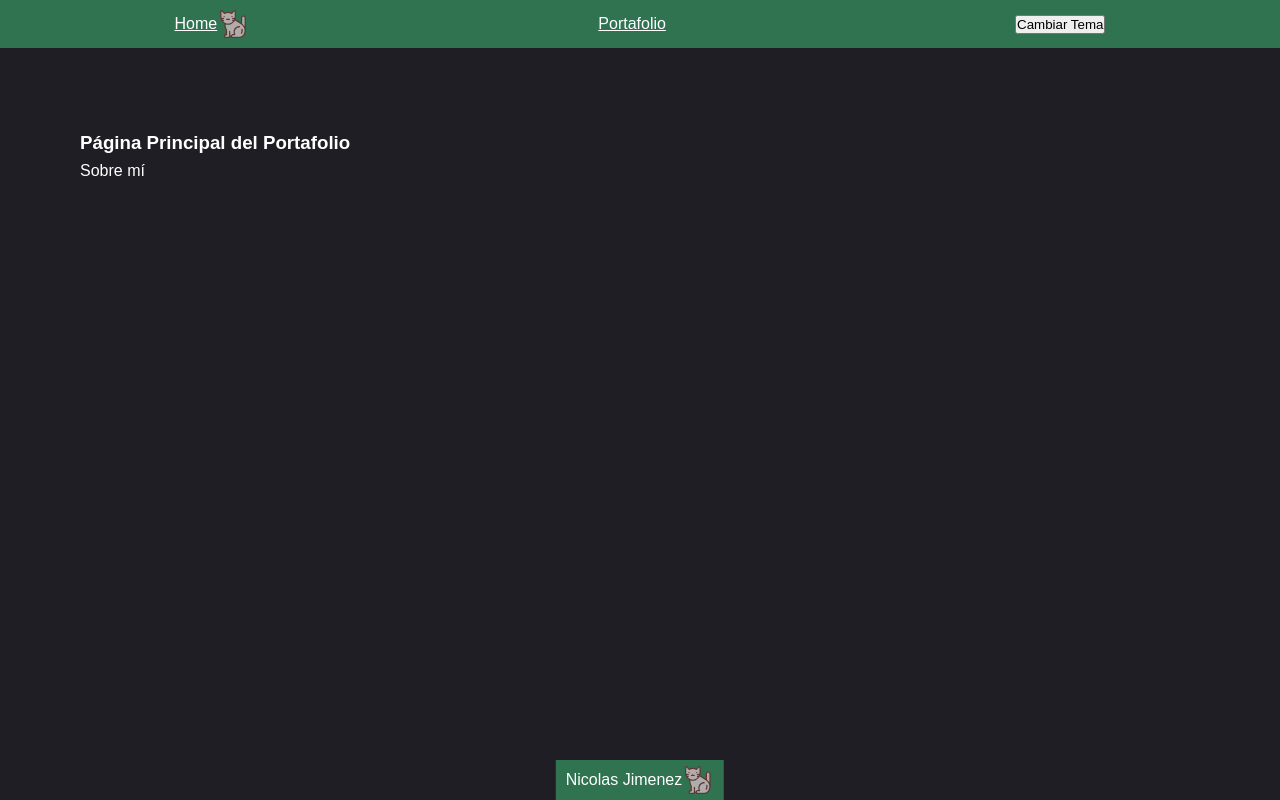
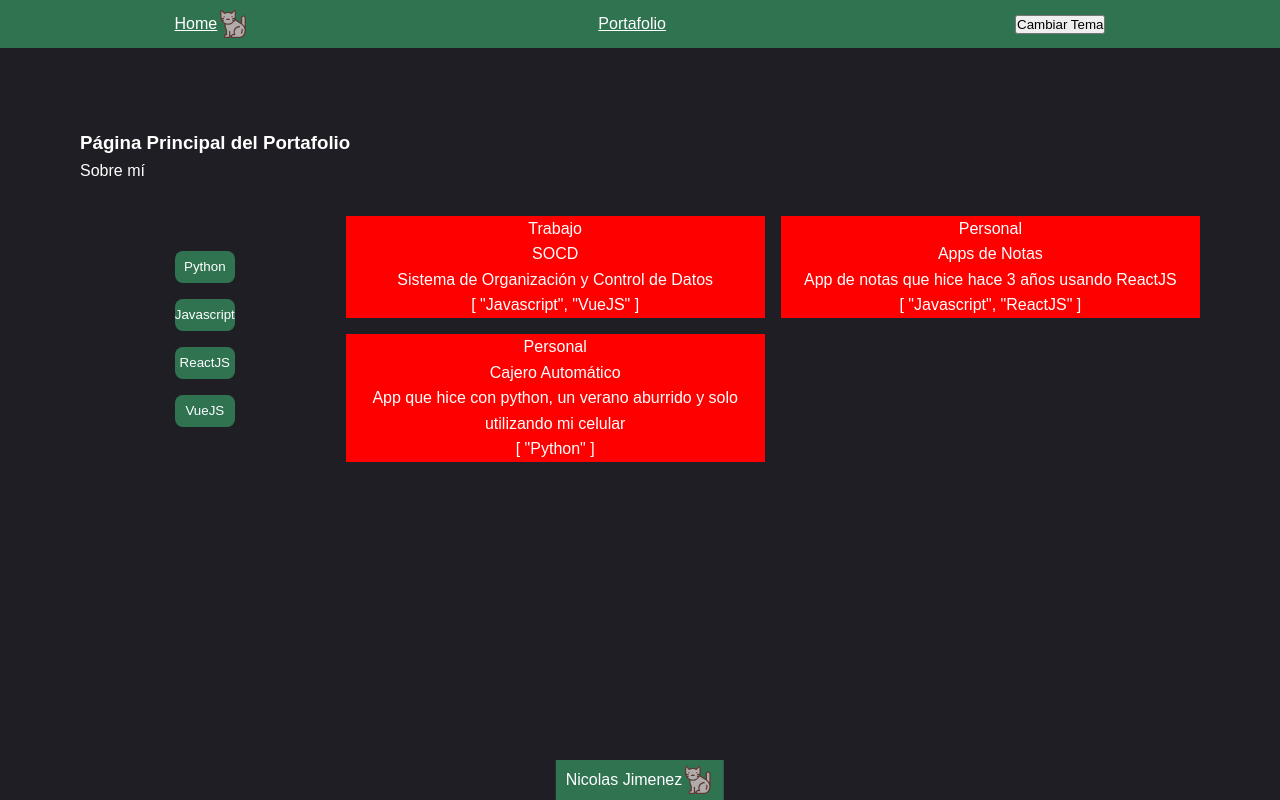
Before and after one commit to NicoJimenez123/portafolio, a Vue app: page / in a window 1280 px wide. Built offline with nearby package versions, Linux system fonts and the light colour scheme.

Commit message:
Añadido listado de tecnologias, modificado CSS y añadido filtro de botones de tecnologias

```diff
--- a/src/components/ListadoProyectos.vue
+++ b/src/components/ListadoProyectos.vue
@@ -1,31 +1,99 @@
 <template>
-  <div>
+  <div id="proyectos">
+    <div id='listaTecnologias'>
+      <button
+        v-for="tecnologia in tecnologias"
+        :key="tecnologia"
+        @click="onClickTecnologia(tecnologia)"
+        :class="`${tecnologiasSeleccionadas.includes(tecnologia) ? 'tecnologia-seleccionada' : 'tecnologia-no-seleccionada'}`"
+      >
+        {{ tecnologia }}
+      </button>
+    </div>
     <ul id="listaProyectos">
-      <ItemProyecto :proyecto="proyecto" v-for="proyecto in proyectos" :key="proyecto.id" />
+      <ItemProyecto v-bind="proyecto" v-for="proyecto in proyectos" :key="proyecto.id" />
     </ul>
   </div>
 </template>
 
 <script setup>
+import { ref, computed } from 'vue';
 import ItemProyecto from './ItemProyecto.vue';
+
+const tecnologias = ['Python', 'Javascript', 'ReactJS', 'VueJS']
+
+const tecnologiasSeleccionadas = ref([])
+
+const onClickTecnologia = (event) => {
+  // Agregar o quitar tecnologias del array
+  if(!tecnologiasSeleccionadas.value.includes(event)){
+    tecnologiasSeleccionadas.value.push(event)
+  } else {
+    tecnologiasSeleccionadas.value.splice(tecnologiasSeleccionadas.value.indexOf(event), 1)
+  }
+  // Modificar proyectos dependendiendo de las tecnologias seleccionadas
+  if (tecnologiasSeleccionadas.value.length === 0){ return true }
+  else {
+    proyectos.value = proyectos.value.map((proyecto) => {
+      if (proyecto.tecnologias.some((tecnologia) => tecnologiasSeleccionadas.value.includes(tecnologia))) {
+        return {...proyecto, oculto: false}
+      }
+      return {...proyecto, oculto: true}
+    })
+  }
+}
 
 const ambitos = {
   laboral: 'Trabajo',
   personal: 'Personal',
 }
-const proyectos = [
-  {id: 1, nombre: 'SOCD', descripcion: 'Sistema de Organización y Control de Datos', ambito: ambitos.laboral},
-  {id: 2, nombre: 'Apps de Notas', descripcion: 'App de notas que hice hace 3 años usando ReactJS', ambito: ambitos.personal},
-  {id: 3, nombre: 'Cajero Automático', descripcion: 'App que hice con python, un verano aburrido y solo utilizando mi celular', ambito: ambitos.personal},
-]
+const proyectos = ref([
+  {id: 1, nombre: 'SOCD', descripcion: 'Sistema de Organización y Control de Datos', ambito: ambitos.laboral, oculto: false, tecnologias: ['Javascript', 'VueJS']},
+  {id: 2, nombre: 'Apps de Notas', descripcion: 'App de notas que hice hace 3 años usando ReactJS', ambito: ambitos.personal, oculto: false, tecnologias: ['Javascript', 'ReactJS']},
+  {id: 3, nombre: 'Cajero Automático', descripcion: 'App que hice con python, un verano aburrido y solo utilizando mi celular', ambito: ambitos.personal, oculto: false, tecnologias: ['Python']}
+])
 </script>
 
 <style scoped>
-#listaProyectos {
+#proyectos{
   display: grid;
-  grid-template-columns: repeat(auto-fit, minmax(400px, 1fr));
-  grid-gap: 2rem;
-  padding: 5rem;
+  grid-template-columns: 20% 80%;
+  grid-gap: 1rem;
+  padding: 1rem;
+  justify-items: center;
+  align-items: center;
+  text-align: center;
+}
+
+#listaTecnologias{
+  display: grid;
+  grid-template-columns: 1fr;
+  grid-gap: 1rem;
+  padding: 1rem;
+  justify-items: center;
+  align-items: center;
+  text-align: center;
+}
+
+#listaTecnologias button{
+  width: 100%;
+  height: 2rem;
+  border-radius: 0.5rem;
+  border: none;
+  color: var(--text-color);
+  background-color: var(--topbar-bg-color);
+  cursor: pointer;
+}
+
+#listaTecnologias button.tecnologia-seleccionada{
+  text-decoration: line-through;
+}
+
+#listaProyectos{
+  display: grid;
+  grid-template-columns: 50% 50%;
+  grid-gap: 1rem;
+  padding: 1rem;
   justify-items: center;
   align-items: center;
   text-align: center;
```
